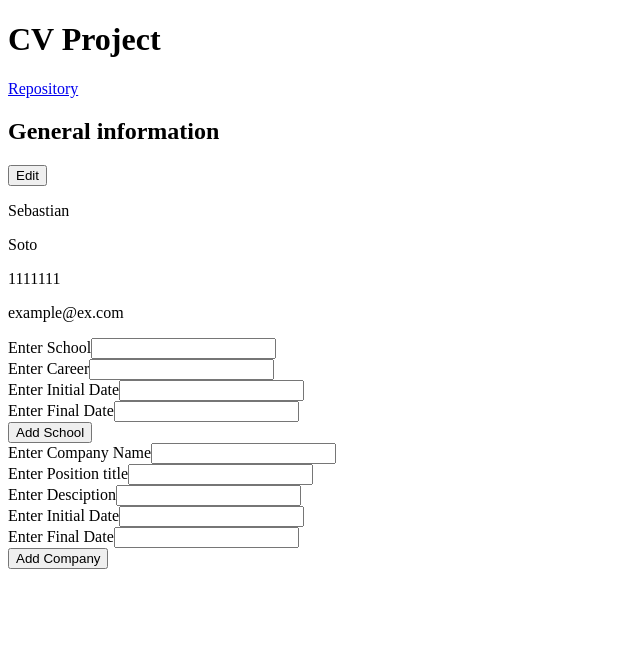
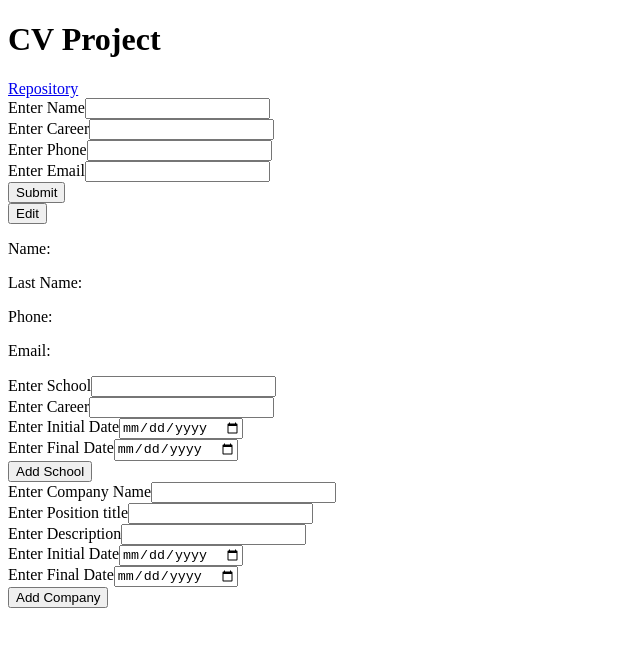
Before and after one commit to sebapkfd/cv-project, a React (Create React App) app: page / in a window 1280 px wide. Shown: the top 646 px of the page, without its empty margins (0-640 px from the left). Built offline with nearby package versions, Linux system fonts and the light colour scheme.

Commit message:
Added General info form and date format

```diff
--- a/src/App.js
+++ b/src/App.js
@@ -10,12 +10,7 @@ class App extends Component {
     return (
       <div className='App'>
         <Title/>
-        <General
-          name="Sebastian"
-          lastname="Soto"
-          email="example@ex.com"
-          phone="1111111"
-        />
+        <General/>
         <Education/>
         <Experience/>
       </div>
--- a/src/components/CompanyItem.js
+++ b/src/components/CompanyItem.js
@@ -1,16 +1,20 @@
 import React from "react";
 import uniqid from "uniqid";
+import dateFormat from "./dateFormat";
 
 const CompanyItem = (props) =>{
 
     const {companyName, positionTitle, mainTasks,initialDate, endDate} = props;
+    const initialDateFormat = dateFormat(initialDate);
+    const endDateFormat = dateFormat(endDate);
+
     return (
         <div className="companyItemDiv" key={uniqid()}>
             <p key={uniqid()}>Company: {companyName}</p>
             <p key={uniqid()}>Position: {positionTitle}</p>
             <p key={uniqid()}>Description: {mainTasks}</p>
-            <p key={uniqid()}>From: {initialDate}</p>
-            <p key={uniqid()}>Until: {endDate}</p>
+            <p key={uniqid()}>From: {initialDateFormat}</p>
+            <p key={uniqid()}>Until: {endDateFormat}</p>
         </div>
     )
 }
--- a/src/components/Education.js
+++ b/src/components/Education.js
@@ -19,12 +19,13 @@ class Education extends Component{
   handleChange = (e) => {
     console.log(e);
     const {name, value} = e.target;
+
     this.setState(prevState => {
       let school = Object.assign({}, prevState.school);
       school[name] = value;
       return { school };
     })
-  }
+  };
 
   onSubmitTask = (e) =>{
     e.preventDefault();
@@ -33,7 +34,7 @@ class Education extends Component{
     })
 
     this.resetForm();
-  }
+  };
 
   resetForm = () => {
     this.setState((prevState) => {
@@ -44,13 +45,13 @@ class Education extends Component{
       school["endDate"] = " ";
       return { school };
     })
-  }
+  };
 
   render(){
     const {school, schools} = this.state;
 
     return (
-      <div className='App'>
+      <div className='EducationDiv'>
         <div className="formDiv">
           <form onSubmit={this.onSubmitTask}>
             <div className="form-group">
@@ -74,7 +75,7 @@ class Education extends Component{
               <input
                 onChange={this.handleChange}
                 value={school.initialDate}
-                type="text"
+                type="date"
                 name="initialDate"
               />
               <br/>
@@ -82,7 +83,7 @@ class Education extends Component{
               <input
                 onChange={this.handleChange}
                 value={school.endDate}
-                type="text"
+                type="date"
                 name="endDate"
               />
             </div>
--- a/src/components/Experience.js
+++ b/src/components/Experience.js
@@ -52,7 +52,7 @@ class Experience extends Component{
     const {company, companies} = this.state;
 
     return (
-      <div>
+      <div className="ExperienceDiv">
         <div className="formDiv">
           <form onSubmit={this.onSubmitTask}>
             <div className="form-group">
@@ -72,7 +72,7 @@ class Experience extends Component{
                 name="positionTitle"
               />
               <br/>
-              <label>Enter Desciption</label>
+              <label>Enter Description</label>
               <input
                 onChange={this.handleChange}
                 value={company.mainTasks}
@@ -84,16 +84,16 @@ class Experience extends Component{
               <input
                 onChange={this.handleChange}
                 value={company.initialDate}
-                type="text"
-                name="initialDate" //
+                type="date"
+                name="initialDate"
               />
               <br/>
               <label>Enter Final Date</label>
               <input
                 onChange={this.handleChange}
                 value={company.endDate}
-                type="text"
-                name="endDate" //
+                type="date"
+                name="endDate"
               />
             </div>
             <div className="form-group">
--- a/src/components/General.js
+++ b/src/components/General.js
@@ -1,20 +1,88 @@
-const General = (props) =>{
-    const { name, lastname, phone, email} = props;
+import React, {Component} from 'react';
 
+class General extends Component{
+    constructor() {
+        super();
+        this.state = {
+            name: " ",
+            lastname: " ",
+            phone: " ",
+            email: " "
+        }
+
+    }
+
+    handleChange = (e) => {
+        console.log(e);
+        const {name, value} = e.target;
+        this.setState({[name] : value})
+    };
+
+    handleSubmit = (e) => {
+        console.log(e);
+        e.preventDefault();
+    }
+
+    render() {
+        const {name, lastname, phone, email} = this.state;
         return (
-        <div className = "generalDiv">
-            <h2>General information</h2>
+            <div className="GeneralDiv">
+                <div className="formDiv">
+                    <form onSubmit={this.handleSubmit}>
+                        <div className="form-group">
+                            <label htmlFor="generalInput">Enter Name</label>
+                            <input
+                                onChange={this.handleChange}
+                                value={name}
+                                type="text"
+                                name="name"
+                            />
+                            <br/>
+                            <label>Enter Career</label>
+                            <input
+                                onChange={this.handleChange}
+                                value={lastname}
+                                type="text"
+                                name="lastname"
+                            />
+                            <br/>
+                            <label>Enter Phone</label>
+                            <input
+                                onChange={this.handleChange}
+                                value={phone}
+                                type="text"
+                                name="phone"
+                            />
+                            <br/>
+                            <label>Enter Email</label>
+                            <input
+                                onChange={this.handleChange}
+                                value={email}
+                                type="text"
+                                name="email"
+                            />
+                        </div>
+                        <div className="form-group">
+                            <button type="submit" >
+                                Submit
+                            </button>
+                        </div>
+                    </form>
+                </div>
                 <div>
-                <button className="editButton">
+                    <button>
                         Edit
                     </button>
                 </div>
-            <p>{name}</p>
-            <p>{lastname}</p>
-            <p>{phone}</p>
-            <p>{email}</p>
+                <p>Name: {name}</p>
+                <p>Last Name:{lastname}</p>
+                <p>Phone:{phone}</p>
+                <p>Email: {email}</p>
             </div>
         )
     }
 
+}
+
+
 export default General;
--- a/src/components/SchoolItem.js
+++ b/src/components/SchoolItem.js
@@ -1,15 +1,19 @@
 import React from "react";
 import uniqid from "uniqid";
+import dateFormat from "./dateFormat";
 
 const SchoolItem = (props) =>{
 
     const {schoolName, careerTitle, initialDate, endDate} = props;
+    const initialDateFormat = dateFormat(initialDate);
+    const endDateFormat = dateFormat(endDate);
+
     return (
         <div className="schoolItemDiv" key={uniqid()}>
             <p key={uniqid()}>School: {schoolName}</p>
             <p key={uniqid()}>Career: {careerTitle}</p>
-            <p key={uniqid()}>From: {initialDate}</p>
-            <p key={uniqid()}>Until: {endDate}</p>
+            <p key={uniqid()}>From: {initialDateFormat}</p>
+            <p key={uniqid()}>Until: {endDateFormat}</p>
         </div>
     )
 }
--- /dev/null
+++ b/src/components/dateFormat.js
@@ -0,0 +1,6 @@
+const dateFormat = (dateStr) =>{
+    let aux = dateStr.split(/\D/g);
+    return [aux[2],aux[1],aux[0] ].join("-");
+};
+
+export default dateFormat;
```
Also changed, not shown: 1 other file (tests, documents, lock files or other folders). Lines whose indentation alone changed are shown as unchanged.
